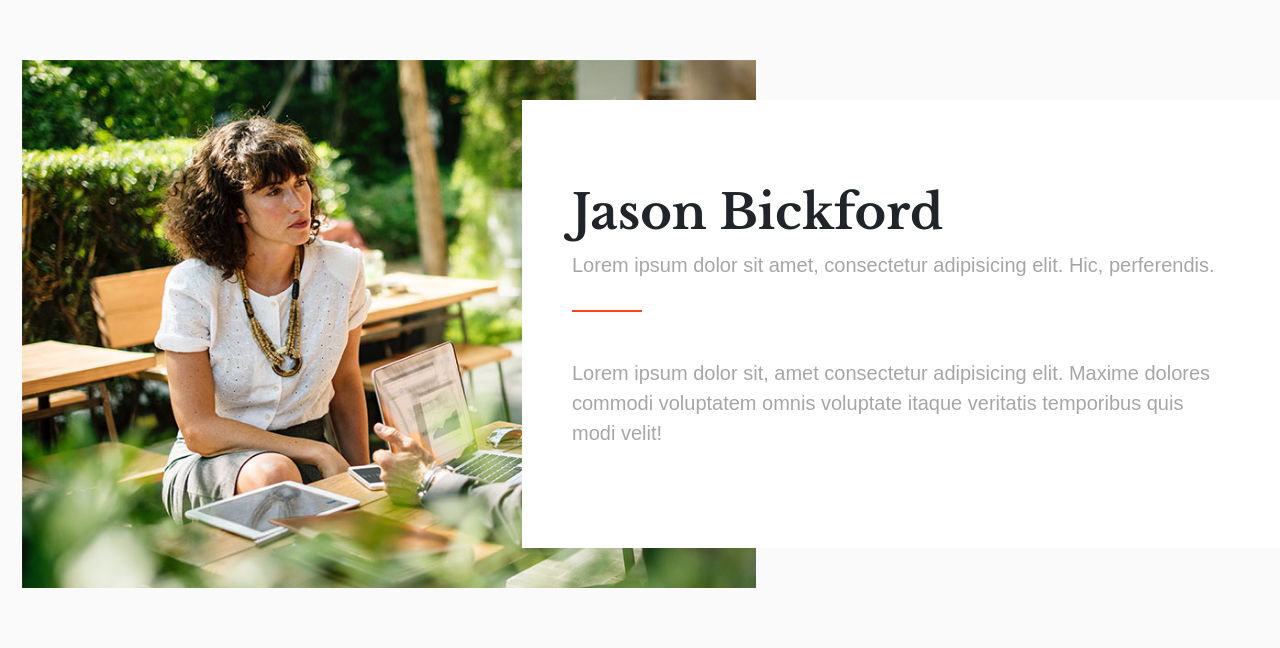
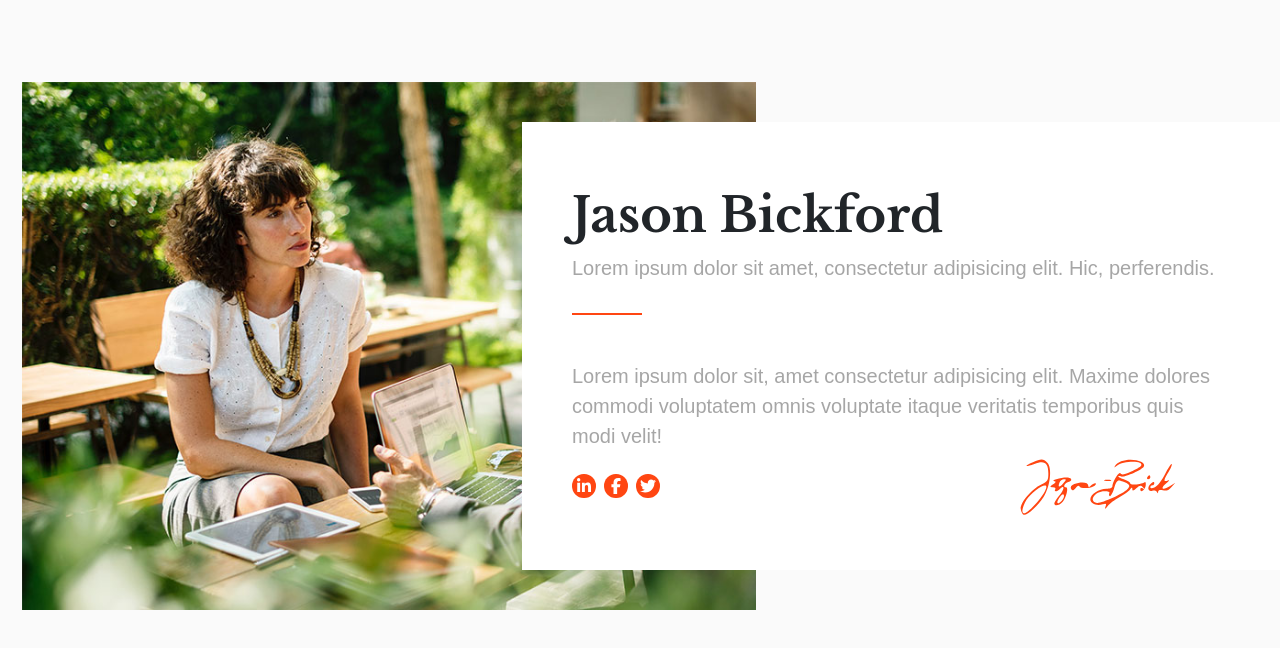
Before and after one commit to AntoCic/proj-html-vuejs, a Vue app: page / in a window 1280 px wide. Shown: the part 1683-2331 px from the top of the page. Built offline with nearby package versions, Linux system fonts and the light colour scheme.

Commit message:
FIXED section specialities  founder

```diff
--- a/src/components/SctFounder.vue
+++ b/src/components/SctFounder.vue
@@ -6,13 +6,62 @@
                 <h2 class="sct-title no-dot">Jason Bickford</h2>
                 <p class="sct-sub-title sct-sub-line">Lorem ipsum dolor sit amet, consectetur adipisicing elit. Hic,
                     perferendis.</p>
-                <p class="sct-sub-title">Lorem ipsum dolor sit, amet consectetur adipisicing elit. Maxime dolores
+                <p class="text-gray fs-5">Lorem ipsum dolor sit, amet consectetur adipisicing elit. Maxime dolores
                     commodi voluptatem omnis voluptate itaque veritatis temporibus quis modi velit!</p>
+                <div class="d-flex justify-content-between align-items-center">
+                    <ElmBtnsSocials :icoList="['linkedin.svg', 'facebook.svg', 'twitter.svg']" class="orange" />
+                    <svg class="signature" version="1.0" xmlns="http://www.w3.org/2000/svg" width="200.000000pt" height="29.000000pt"
+                        viewBox="0 0 86.000000 29.000000" preserveAspectRatio="xMidYMid meet">
+
+                        <g transform="translate(0.000000,29.000000) scale(0.100000,-0.100000)" fill="#FF4612"
+                            stroke="none">
+                            <path d="M113 265 c-47 -20 -41 -26 7 -8 50 20 70 7 70 -48 0 -34 -4 -40 -35
+-55 -49 -23 -107 -92 -103 -123 2 -13 8 -26 14 -28 17 -6 72 44 101 90 33 53
+43 145 18 170 -20 20 -30 21 -72 2z m67 -123 c0 -30 -87 -132 -112 -132 -14 0
+-8 32 12 66 27 42 100 91 100 66z" />
+                            <path d="M554 270 c-12 -5 -26 -15 -30 -22 -6 -10 -5 -11 7 -1 33 26 139 28
+123 1 -4 -6 -27 -19 -52 -30 -33 -15 -46 -17 -52 -8 -7 11 -40 -45 -40 -67 0
+-5 -13 -10 -29 -10 -38 0 -81 -28 -81 -53 0 -22 31 -34 62 -25 17 6 20 4 14
+-11 -5 -15 -2 -14 11 3 10 13 36 32 58 44 22 11 46 28 53 37 9 12 12 12 12 2
+0 -9 6 -8 20 5 17 15 23 16 33 5 9 -10 9 -11 0 -6 -7 4 -13 2 -13 -4 0 -21 23
+-4 27 19 2 12 -1 20 -5 17 -17 -11 -72 -16 -72 -7 0 5 -13 14 -30 20 -16 5
+-30 12 -30 15 0 3 6 3 14 0 15 -6 102 32 113 49 17 28 -64 47 -113 27z m34
+-113 c10 -8 9 -13 -3 -27 -21 -23 -131 -72 -152 -68 -44 8 -11 58 38 58 17 0
+28 -4 24 -9 -3 -5 -2 -12 3 -15 4 -2 14 15 21 39 11 36 16 42 34 37 12 -3 28
+-9 35 -15z" />
+                            <path d="M774 207 c-15 -31 -38 -60 -51 -66 -14 -7 -23 -7 -23 -1 0 6 5 10 10
+10 6 0 10 5 10 11 0 8 -5 8 -15 -1 -22 -18 -19 -43 5 -37 10 3 21 0 24 -7 3
+-7 5 -7 5 2 1 8 9 10 24 7 16 -4 29 0 42 16 l20 22 -28 -18 c-36 -23 -50 -10
+-17 16 15 11 18 17 8 13 -23 -8 -23 1 3 43 12 19 19 37 16 40 -3 3 -18 -20
+-33 -50z" />
+                            <path d="M685 190 c-3 -5 -1 -10 4 -10 6 0 11 5 11 10 0 6 -2 10 -4 10 -3 0
+-8 -4 -11 -10z" />
+                            <path d="M230 180 c-14 -4 -19 -8 -11 -9 11 -1 10 -5 -5 -16 -18 -13 -18 -14
+-1 -15 10 0 15 -4 12 -10 -9 -14 8 -13 23 2 25 25 23 -3 -2 -32 -14 -17 -26
+-36 -26 -41 0 -15 26 -10 42 9 18 20 30 72 17 72 -18 0 -8 22 11 27 11 3 17 9
+14 14 -6 11 -39 10 -74 -1z m35 -20 c-20 -23 -29 -21 -19 4 3 9 13 16 22 16
+13 0 12 -3 -3 -20z m-9 -88 c-22 -23 -29 -10 -9 18 11 16 18 19 21 11 2 -7 -3
+-20 -12 -29z" />
+                            <path d="M473 173 c9 -2 23 -2 30 0 6 3 -1 5 -18 5 -16 0 -22 -2 -12 -5z" />
+                            <path d="M340 162 c-31 -5 -44 -17 -35 -32 5 -8 11 -6 22 7 8 10 16 14 19 7 6
+-13 63 -9 77 5 7 7 7 11 1 11 -5 0 -15 -5 -22 -12 -8 -8 -12 -8 -12 -1 0 14
+-19 20 -50 15z" />
+                        </g>
+                    </svg>
+                </div>
             </div>
         </div>
     </section>
 
 </template>
+
+<script>
+import ElmBtnsSocials from './ElmBtnsSocials.vue';
+export default {
+    components: { ElmBtnsSocials },
+}
+
+</script>
 
 <style lang="scss" scoped>
 img {
@@ -33,4 +82,8 @@ img {
     justify-content: center;
     padding: 0 50px;
 }
+
+.signature{
+    transform: scale(1.5);
+}
 </style>
--- a/src/components/SctSpecialties.vue
+++ b/src/components/SctSpecialties.vue
@@ -4,7 +4,8 @@
             <div class="ms_container-md text-center">
 
                 <h2 class="sct-title">Our specialities</h2>
-                <p class="sct-sub-title sct-sub-line-center">Lorem ipsum dolor sit amet, consectetur adipisicing elit. Hic,
+                <p class="sct-sub-title sct-sub-line-center">Lorem ipsum dolor sit amet, consectetur adipisicing elit.
+                    Hic,
                     perferendis.</p>
 
                 <div class="d-flex justify-content-around container-boxs">
@@ -41,6 +42,15 @@
 .specialities {
     position: relative;
     z-index: 1;
+
+    h3 {
+        font-family: "Libre Baskerville", serif;
+        font-weight: 700;
+        font-style: normal;
+        font-size: 20px;
+        margin: 20px 0;
+    }
+
 }
 
 .mt--1 {
@@ -48,11 +58,11 @@
 }
 
 
-.container-boxs{
+.container-boxs {
     padding-top: 40px;
 }
 
-.box{
+.box {
     max-width: 200px;
 }
 </style>
```
